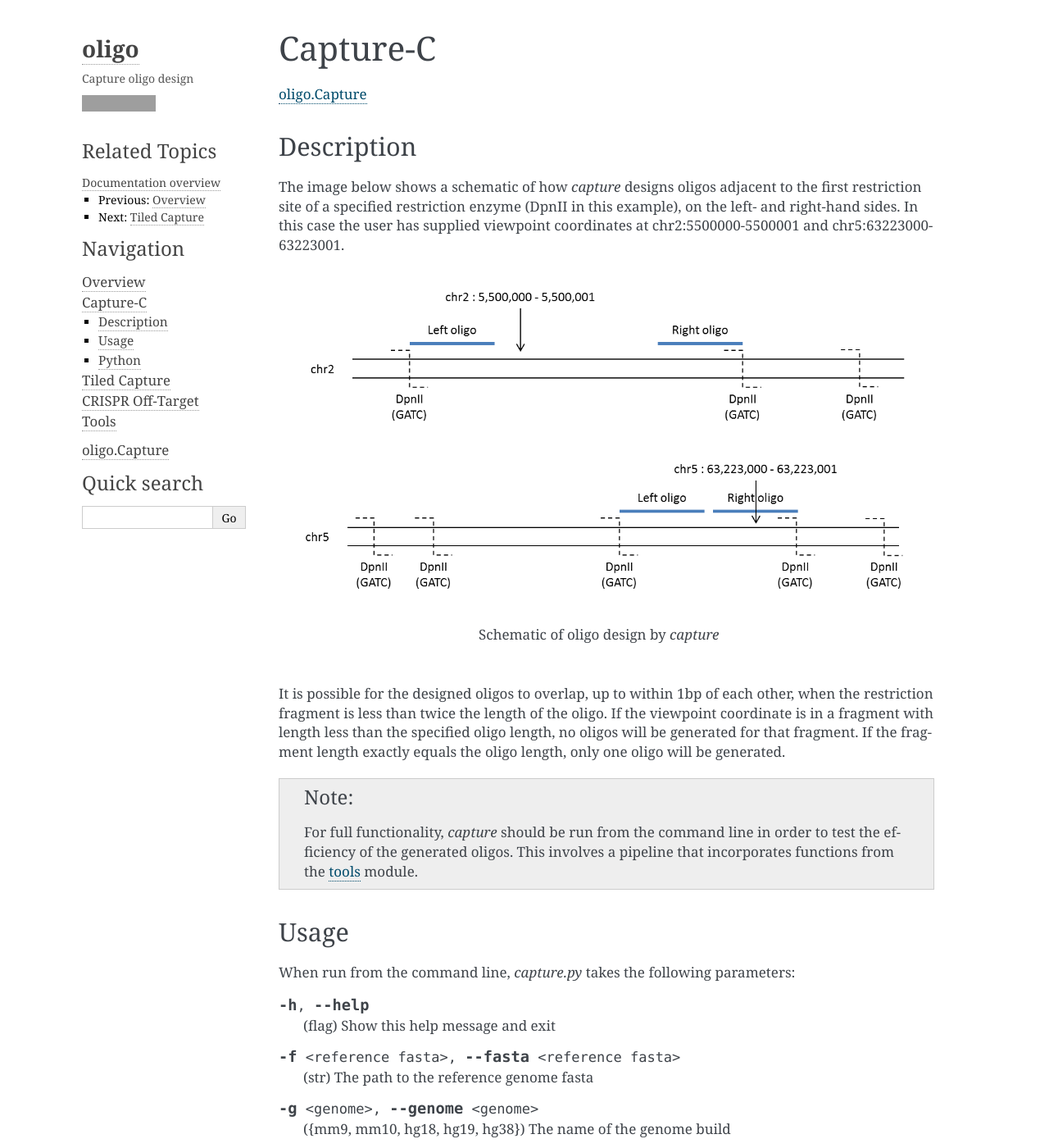
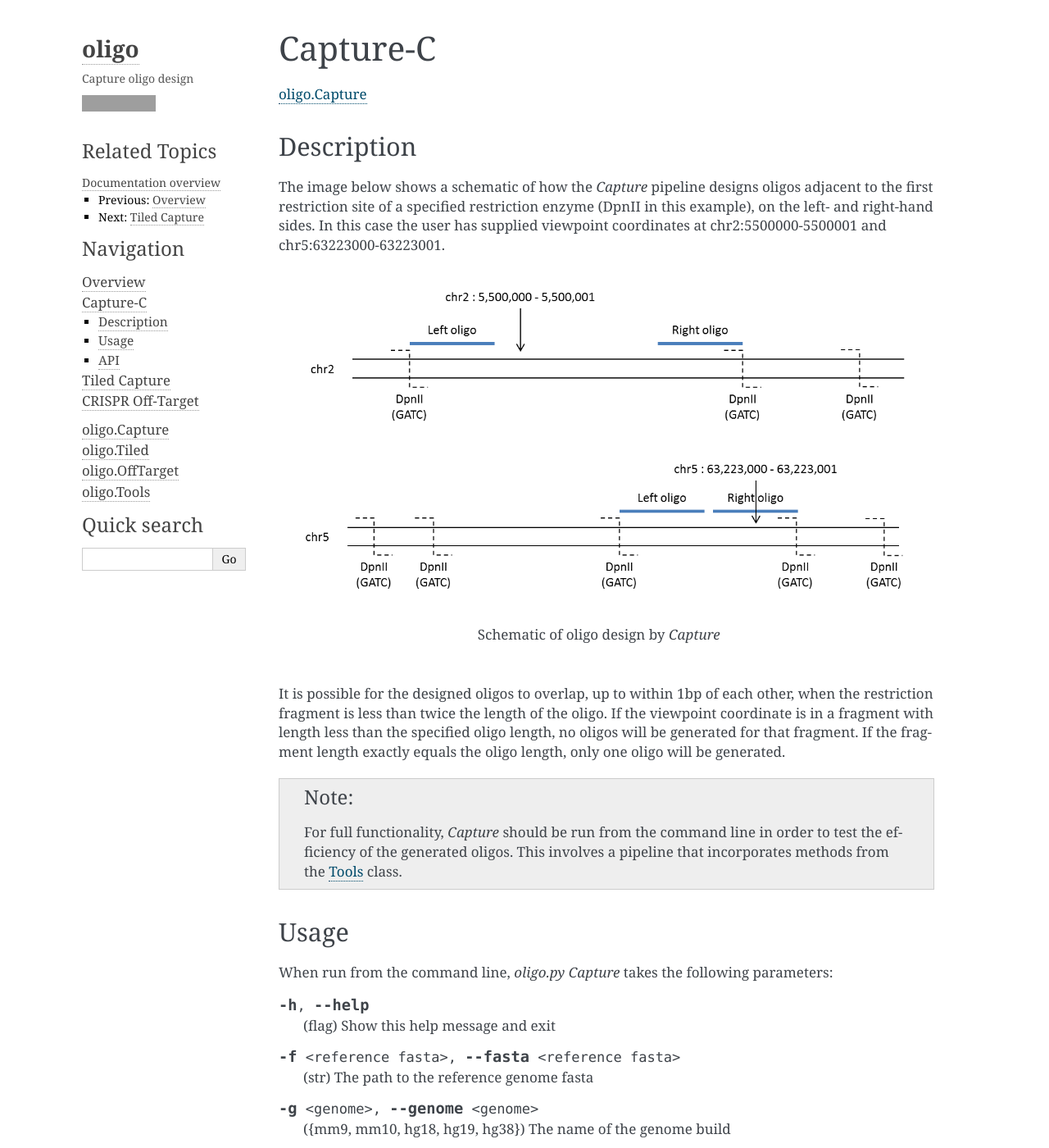
Before and after one commit to jbkerry/oligo, a Sphinx documentation site: the page built from docs/capture.rst, in a window 1280 px wide and 1400 px high. Shown: the whole window at 82% size. Built offline with Sphinx 7.4.7, drawn with Linux system fonts in a browser that asks for light colours; formulas are drawn with MathJax 3; some of the changed text lies outside the part shown; grey boxes are pictures that could not be loaded.

Commit message:
doc updates for class structure

```diff
--- a/docs/capture.rst
+++ b/docs/capture.rst
@@ -9,24 +9,24 @@ Capture-C
 Description
 ===========
 
-The image below shows a schematic of how `capture` designs oligos adjacent to the first restriction site of a specified restriction enzyme (DpnII in this example), on the left- and right-hand sides. In this case the user has supplied viewpoint
+The image below shows a schematic of how the `Capture` pipeline designs oligos adjacent to the first restriction site of a specified restriction enzyme (DpnII in this example), on the left- and right-hand sides. In this case the user has supplied viewpoint
 coordinates at chr2:5500000-5500001 and chr5:63223000-63223001.
 
 .. figure:: _static/capture_oligo_gen.png
 
-    Schematic of oligo design by `capture`
+    Schematic of oligo design by `Capture`
 
 It is possible for the designed oligos to overlap, up to within 1bp of each other, when the restriction fragment is less than twice the length of the oligo. If the viewpoint coordinate is in a fragment with length less than the specified oligo length, no oligos will be generated for that fragment.
 If the fragment length exactly equals the oligo length, only one oligo will be generated.
 
 .. note::
 
-    For full functionality, `capture` should be run from the command line in order to test the efficiency of the generated oligos. This involves a pipeline that incorporates functions from the :doc:`tools <tools>` module.
+    For full functionality, `Capture` should be run from the command line in order to test the efficiency of the generated oligos. This involves a pipeline that incorporates methods from the :doc:`Tools <tools_class>` class.
 
 Usage
 =====
 
-When run from the command line, `capture.py` takes the following parameters:
+When run from the command line, `oligo.py Capture` takes the following parameters:
 
 .. option:: -h, --help
 
@@ -64,7 +64,7 @@ When run from the command line, `capture.py` takes the following parameters:
 Examples
 --------
 
-Below are examples using the `capture` pipeline for different scenarios
+Below are examples using the `Capture` pipeline for different scenarios
 
 .. code-block:: bash
     :caption: 50bp oligos for NlaIII fragments in hg19 build, using STAR to check off-target binding
@@ -104,12 +104,12 @@ Specifics
 .. _star-blat:
 
 **STAR** (:option:`-s`, :option:`--star_index`) or **BLAT** (:option:`--blat`)
-    To check for off-target binding, either the sequence aligner STAR or the BLAST-like Alignment Tool (BLAT) can be used. By default, STAR is used, unless `capture.py` is run with the :option:`--blat` flag. Since BLAT is more widely used to detect off-target binding events, this might be preferred
+    To check for off-target binding, either the sequence aligner STAR or the BLAST-like Alignment Tool (BLAT) can be used. By default, STAR is used, unless `oligo.py Capture` is run with the :option:`--blat` flag. Since BLAT is more widely used to detect off-target binding events, this might be preferred
     by the user. However, BLAT can be particulary slow for large designs, especially for the human reference genomes. STAR's exceptional speed is better suited for designs with >500 viewpoints (1000 oligos). If the :option:`--blat` flag is not selected, the path to the STAR index must be supplied
     after the :option:`-s` (or :option:`--star_index`) flag.
 
-Python
-======
+API
+===
 
 As well as being run as a full pipeline from the command line, the `oligo` classes have been written such that the individual methods can be easily run in a python shell. The `Capture` pipeline implements methods from :doc:`oligo.Capture <capture_class>`.
 The following examples show the order in which the class methods are implemented:
--- a/docs/conf.py
+++ b/docs/conf.py
@@ -79,7 +79,7 @@ author = 'Jon Kerry'
 # The short X.Y version.
 version = '0.1'
 # The full version, including alpha/beta/rc tags.
-release = '0.1.1a1'
+release = '0.1.1a'
 
 # The language for content autogenerated by Sphinx. Refer to documentation
 # for a list of supported languages.
--- a/docs/index.rst
+++ b/docs/index.rst
@@ -25,3 +24,6 @@ To report a bug, open an issue on the GitHub page: https://github.com/jbkerry/ol
     :hidden:
 
     capture_class
+    tiled_class
+    offtarget_class
+    tools_class
--- /dev/null
+++ b/docs/offtarget_class.rst
@@ -0,0 +1,9 @@
+###############
+oligo.OffTarget
+###############
+
+.. currentmodule:: oligo
+
+.. autoclass:: OffTarget
+    :members:
+    :show-inheritance:
--- /dev/null
+++ b/docs/tiled_class.rst
@@ -0,0 +1,9 @@
+###########
+oligo.Tiled
+###########
+
+.. currentmodule:: oligo
+
+.. autoclass:: Tiled
+    :members:
+    :show-inheritance:
```
Also changed, not shown: other parts of docs/index.rst (+0 -1 lines), README.rst (+5 -5 lines), docs/off_target.rst (+45 -23 lines), docs/tiled.rst (+45 -25 lines), docs/tools.rst (deleted, +0 -27 lines), docs/tools_class.rst (added, +16 -0 lines), docs/_static/oligo_flow.png.
